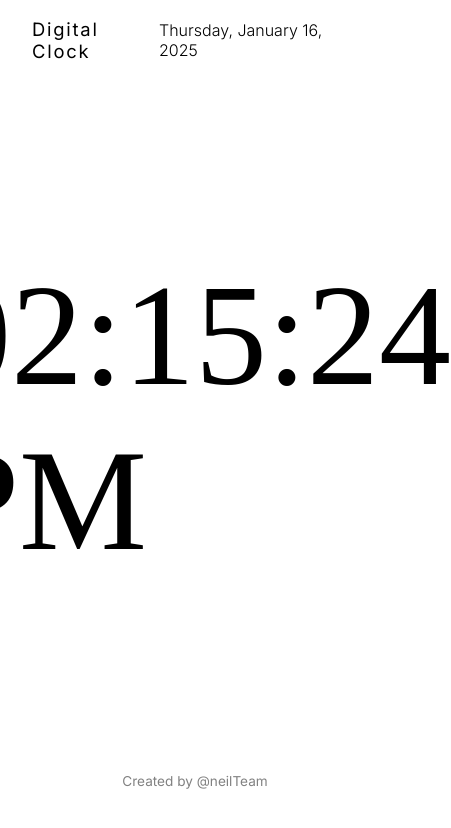
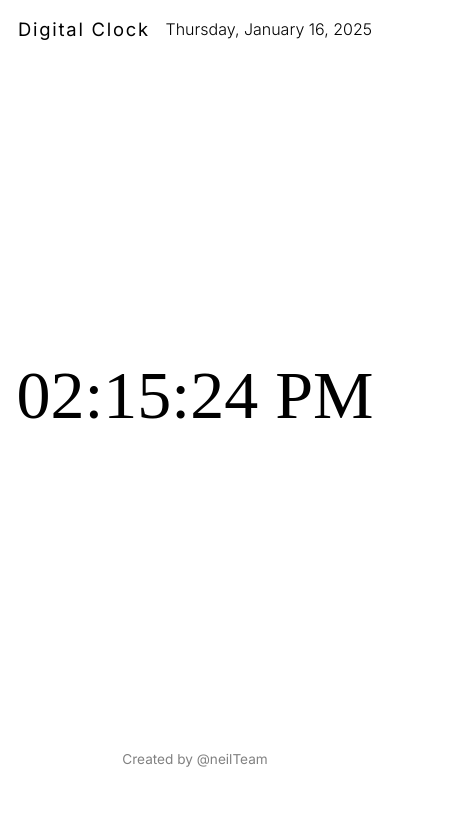
Before and after one commit to Neil5838/SimpleDigitalClock, a plain HTML site: page index.html in a window 390 px wide. Shown: the whole page, 451 px wide, since content can reach past the window. Drawn offline with Linux system fonts and the light colour scheme; a web font is replaced by a local one.

Commit message:
final commit with some media styling

```diff
--- a/src/styles.css
+++ b/src/styles.css
@@ -60,3 +60,14 @@ footer {
     font-weight: 400;
     color: var(--tag-color);
 }
+
+@media (max-width: 768px) {
+    header {
+
+        padding: 18px;
+    }
+
+    #time {
+        font-size: 4.25rem;
+    }
+}
```
Also changed, not shown: 1 other file.
